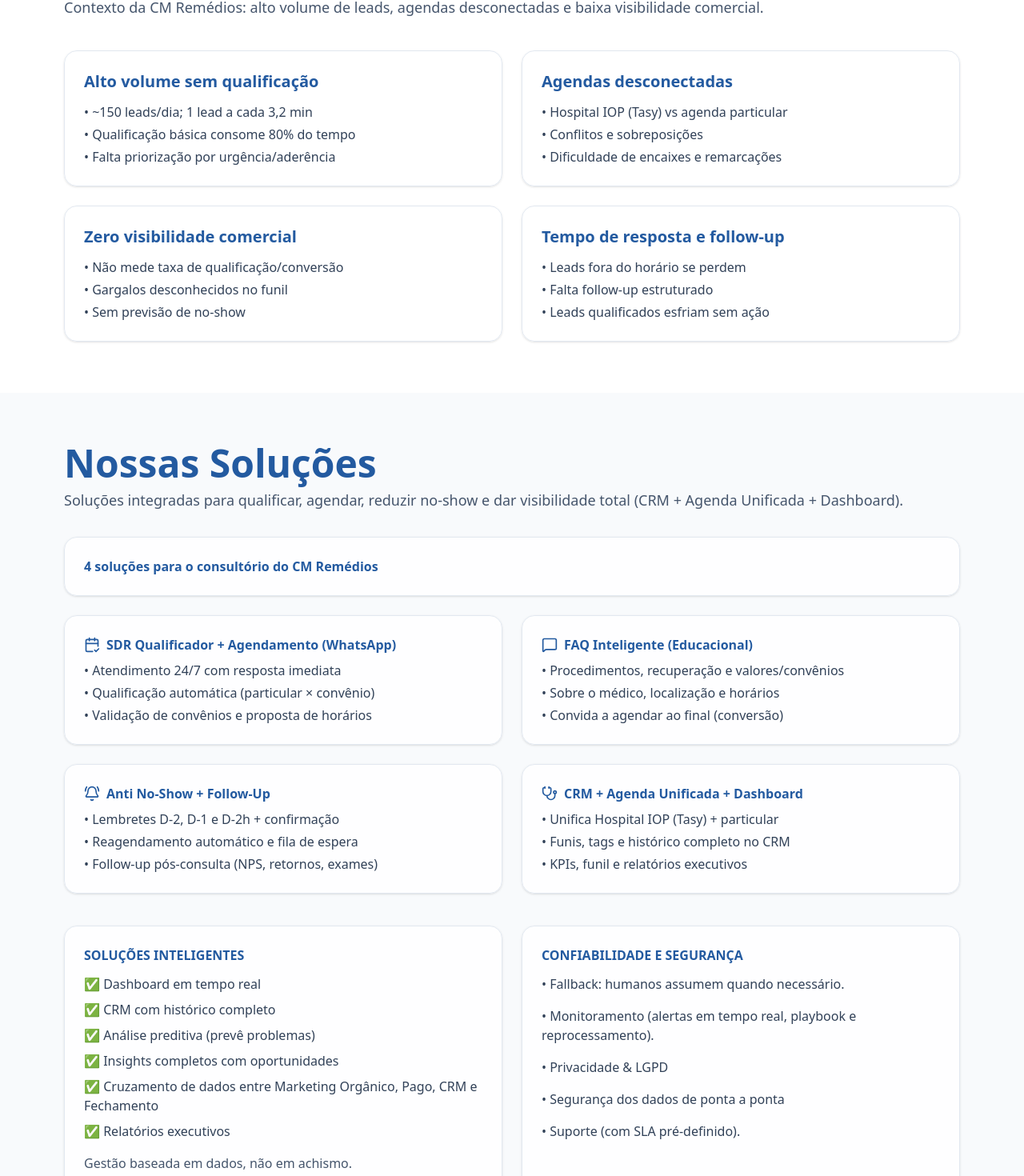
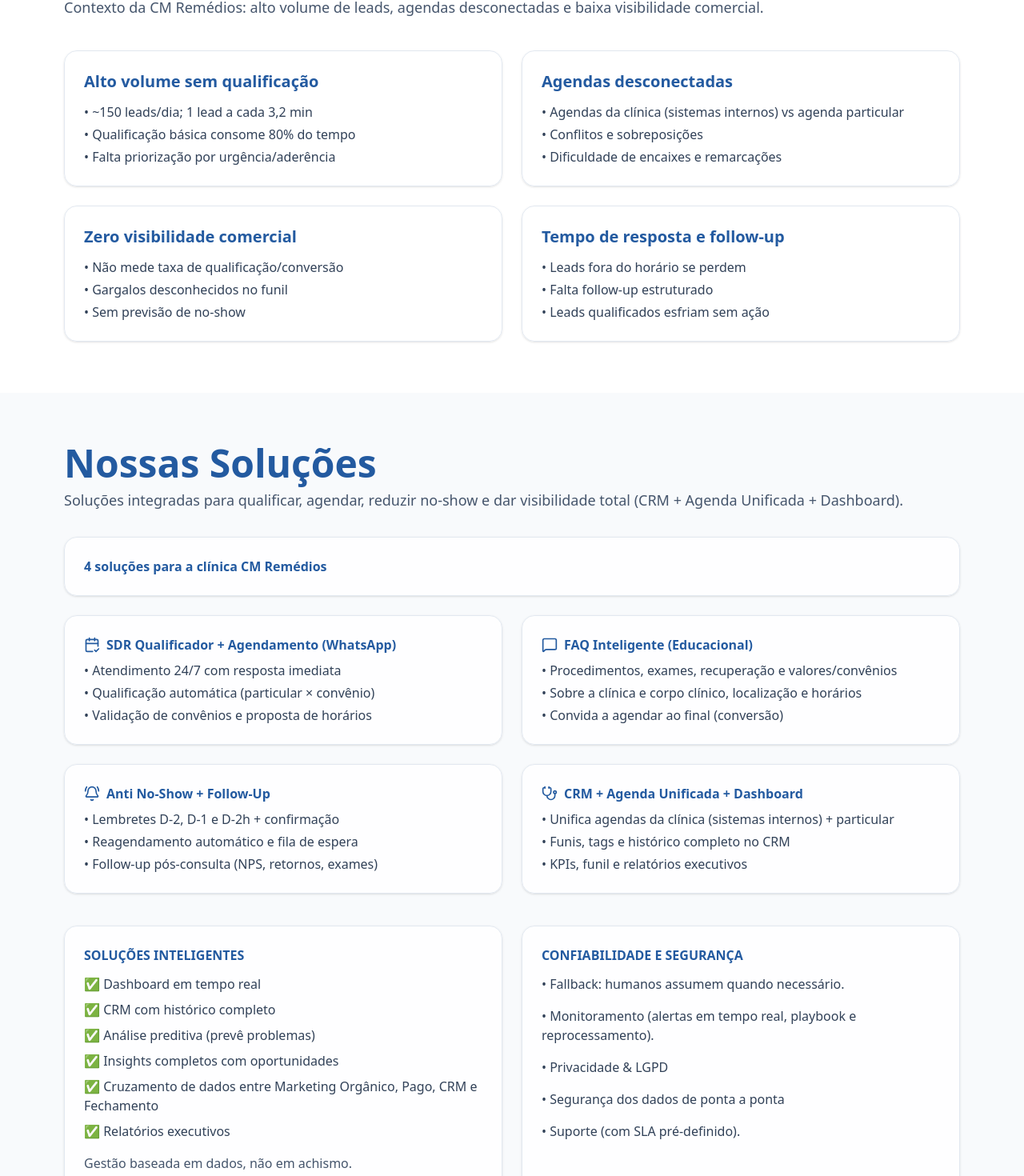
Before and after one commit to mateusolintof/proposta_cm.remedios, a Next.js app: page / in a window 1280 px wide. Shown: the part 860-2330 px from the top of the page at 80% size. Built offline with nearby package versions, Linux system fonts and the light colour scheme.

Commit message:
feat: ajustar conteúdo para CM Remédios (fluxos, textos, disclaimers, acessibilidade)

```diff
--- a/src/app/components/FlowDiagram.tsx
+++ b/src/app/components/FlowDiagram.tsx
@@ -30,7 +30,7 @@
         { id: "plano", position: { x: 1040, y: 80 }, data: { label: "Plano de Saúde" }, className: "flow-node", ...common },
         { id: "particular", position: { x: 1040, y: 220 }, data: { label: "Particular" }, className: "flow-node", ...common },
         { id: "qualif", position: { x: 1300, y: 150 }, data: { label: "Qualificação" }, className: "flow-node", ...common },
-        { id: "disp", position: { x: 1560, y: 150 }, data: { label: "Agenda Unificada (Tasy + Particular)" }, className: "flow-node", ...common },
+        { id: "disp", position: { x: 1560, y: 150 }, data: { label: "Agenda Unificada (sistemas da clínica + particular)" }, className: "flow-node", ...common },
         { id: "agend", position: { x: 1820, y: 150 }, data: { label: "Agendamento + Registro no CRM" }, type: "output", className: "flow-node flow-node--output", ...common },
         { id: "hitl", position: { x: 1820, y: 60 }, data: { label: "Aciona humano para confirmar" }, type: "output", className: "flow-node flow-node--output", ...common },
       ];
@@ -82,7 +82,7 @@
         { id: "proced", position: { x: 660, y: 20 }, data: { label: "Procedimentos" }, className: "flow-node", ...common },
         { id: "recuperacao", position: { x: 660, y: 80 }, data: { label: "Recuperação" }, className: "flow-node", ...common },
         { id: "valores", position: { x: 660, y: 140 }, data: { label: "Valores / Convênios" }, className: "flow-node", ...common },
-        { id: "sobre", position: { x: 660, y: 200 }, data: { label: "Sobre o Médico" }, className: "flow-node", ...common },
+        { id: "sobre", position: { x: 660, y: 200 }, data: { label: "Sobre a Clínica e Corpo Clínico" }, className: "flow-node", ...common },
         { id: "local", position: { x: 660, y: 260 }, data: { label: "Localização e Horários" }, className: "flow-node", ...common },
         { id: "escalonamento", position: { x: 900, y: 100 }, data: { label: "Escala p/ humano se necessário" }, type: "output", className: "flow-node flow-node--output", ...common },
       ];
--- a/src/app/globals.css
+++ b/src/app/globals.css
@@ -60,6 +60,24 @@
   @apply uppercase tracking-widest text-lg md:text-xl font-extrabold text-prime;
 }
 
+/* Acessibilidade: foco visível */
+.btn-primary:focus-visible,
+button:focus-visible,
+a:focus-visible {
+  outline: 3px solid var(--prime-accent);
+  outline-offset: 2px;
+}
+
+/* Respeitar prefers-reduced-motion */
+@media (prefers-reduced-motion: reduce) {
+  *, *::before, *::after {
+    animation-duration: 0.001ms !important;
+    animation-iteration-count: 1 !important;
+    transition-duration: 0.001ms !important;
+    scroll-behavior: auto !important;
+  }
+}
+
 /* React Flow — estilos de nós temáticos (cores do tema) */
 .flow-node {
   border: 1.5px solid color-mix(in oklab, var(--color-prime) 40%, white);
--- a/src/app/layout.tsx
+++ b/src/app/layout.tsx
@@ -21,7 +21,7 @@
 export const metadata: Metadata = {
   title: "Agentes de IA para Atendimento Comercial — Proposta CM Remédios",
   description:
-    "Proposta interativa com SDR + FAQ + Anti No‑Show, CRM e Agenda Unificada (IOP Tasy + Particular) para eficiência operacional e atendimento 24/7.",
+    "Proposta interativa com SDR + FAQ + Anti No‑Show, CRM e Agenda Unificada (sistemas da clínica + particular) para eficiência operacional e atendimento 24/7.",
   themeColor: "#ffffff",
   icons: { icon: "/favicon.ico" },
 };
--- a/src/app/page.tsx
+++ b/src/app/page.tsx
@@ -115,7 +115,7 @@
             <div className="card">
               <h3 className="text-xl font-semibold text-prime">Agendas desconectadas</h3>
               <ul className="mt-3 space-y-1 text-slate-700">
-                <li>• Hospital IOP (Tasy) vs agenda particular</li>
+                <li>• Agendas da clínica (sistemas internos) vs agenda particular</li>
                 <li>• Conflitos e sobreposições</li>
                 <li>• Dificuldade de encaixes e remarcações</li>
               </ul>
@@ -148,7 +148,7 @@
 
           <div className="mt-8">
             <div className="card">
-              <div className="font-bold text-prime">4 soluções para o consultório do {preparedFor}</div>
+              <div className="font-bold text-prime">4 soluções para a clínica {preparedFor}</div>
             </div>
             <div className="mt-6 grid md:grid-cols-2 gap-6">
               <div className="card">
@@ -162,8 +162,8 @@
               <div className="card">
                 <div className="font-semibold text-prime flex items-center gap-2"><MessageSquare className="h-5 w-5"/> FAQ Inteligente (Educacional)</div>
                 <ul className="mt-2 text-slate-700 space-y-1">
-                  <li>• Procedimentos, recuperação e valores/convênios</li>
-                  <li>• Sobre o médico, localização e horários</li>
+                  <li>• Procedimentos, exames, recuperação e valores/convênios</li>
+                  <li>• Sobre a clínica e corpo clínico, localização e horários</li>
                   <li>• Convida a agendar ao final (conversão)</li>
                 </ul>
               </div>
@@ -178,7 +178,7 @@
               <div className="card">
                 <div className="font-semibold text-prime flex items-center gap-2"><Stethoscope className="h-5 w-5"/> CRM + Agenda Unificada + Dashboard</div>
                 <ul className="mt-2 text-slate-700 space-y-1">
-                  <li>• Unifica Hospital IOP (Tasy) + particular</li>
+                  <li>• Unifica agendas da clínica (sistemas internos) + particular</li>
                   <li>• Funis, tags e histórico completo no CRM</li>
                   <li>• KPIs, funil e relatórios executivos</li>
                 </ul>
@@ -274,7 +274,7 @@
           </div>
         ))}
       </div>
-      <div className="mt-4 text-base text-slate-600">As estimativas podem ser alteradas de acordo com a complexidades dos fluxos demandados pelo cliente</div>
+      <div className="mt-4 text-base text-slate-600">Valores e prazos são estimativas e podem variar conforme escopo, integrações e complexidade dos fluxos.</div>
         </div>
       </section>
 
@@ -291,7 +291,7 @@
               <div className="text-slate-700 space-y-2 mb-4">
                 <div>🕘 Atendimento 24/7 no WhatsApp — sem perda de leads fora do horário</div>
                 <div>🤖 Qualificação e FAQ automatizados — recepção foca no que importa</div>
-                <div>📅 Agenda unificada (IOP Tasy + particular) — menos conflitos e encaixes rápidos</div>
+                <div>📅 Agenda unificada (sistemas da clínica + particular) — menos conflitos e encaixes rápidos</div>
                 <div>🔔 Confirmações e reagendamentos automáticos — redução de faltas e ocupação melhor</div>
                 <div>🔄 Follow‑up estruturado — retornos/exames e acompanhamento pós‑procedimento</div>
               </div>
@@ -454,6 +454,7 @@
               <div className="mt-6 h-px bg-slate-200" />
             </div>
           </div>
+          <div className="mt-4 text-slate-600 text-xs">Valores ilustrativos para referência. Ajustar conforme dados reais, escopo acordado e necessidades da {preparedFor}.</div>
         </div>
       </section>
 
@@ -1115,7 +1116,7 @@
       title: "Fase 2: Desenvolvimento dos Agentes",
       items: [
         { title: "Agente Orquestrador + SDR", description: "Qualificação automatizada (particular/convênio), validação de convênios e proposta de horários." },
-        { title: "Agente FAQ Educacional", description: "Base de conhecimento (procedimentos, recuperação, valores/convênios, sobre o médico, localização)." },
+        { title: "Agente FAQ Educacional", description: "Base de conhecimento (procedimentos, exames, recuperação, valores/convênios, sobre a clínica e corpo clínico, localização)." },
         { title: "Agente Anti No‑Show", description: "Confirmações D‑2/D‑1/D‑2h, reagendamento e fila de espera." },
         { title: "Teste Guiado (Human‑in‑the‑loop)", description: "Validação ponta a ponta com escala para humano quando necessário." }
       ]
@@ -1123,7 +1124,7 @@
     3: {
       title: "Fase 3: Integrações e Painéis",
       items: [
-        { title: "Agenda Unificada", description: "Integração Hospital IOP (Tasy) + agenda particular; prevenção de conflitos e sobreposições." },
+        { title: "Agenda Unificada", description: "Integração das agendas da clínica (sistemas internos) + agenda particular; prevenção de conflitos e sobreposições." },
         { title: "CRM Comercial", description: "Funis, estágios, tags por especialidade/origem e histórico completo de conversas." },
         { title: "Dashboard Executivo", description: "KPIs, funil completo, previsões de no‑show e relatórios executivos." },
         { title: "Relatórios", description: "Mês atual, pipeline, crescimento vs mês anterior." }
@@ -1171,7 +1172,7 @@
           </div>
           <div className="bg-white p-4 rounded-lg">
             <div className="font-bold text-emerald-700 mb-2">📅 Agenda Unificada</div>
-            <div className="text-sm text-slate-700">IOP (Tasy) + particular — menos conflitos e sobreposições</div>
+            <div className="text-sm text-slate-700">Sistemas internos da clínica + particular — menos conflitos e sobreposições</div>
           </div>
           <div className="bg-white p-4 rounded-lg">
             <div className="font-bold text-emerald-700 mb-2">🔔 Confirmações e Reagendamentos</div>
```
Also changed, not shown: public/docs/arquitetura.md (+6 -6 lines), 1 other file (tests, documents, lock files or other folders).
